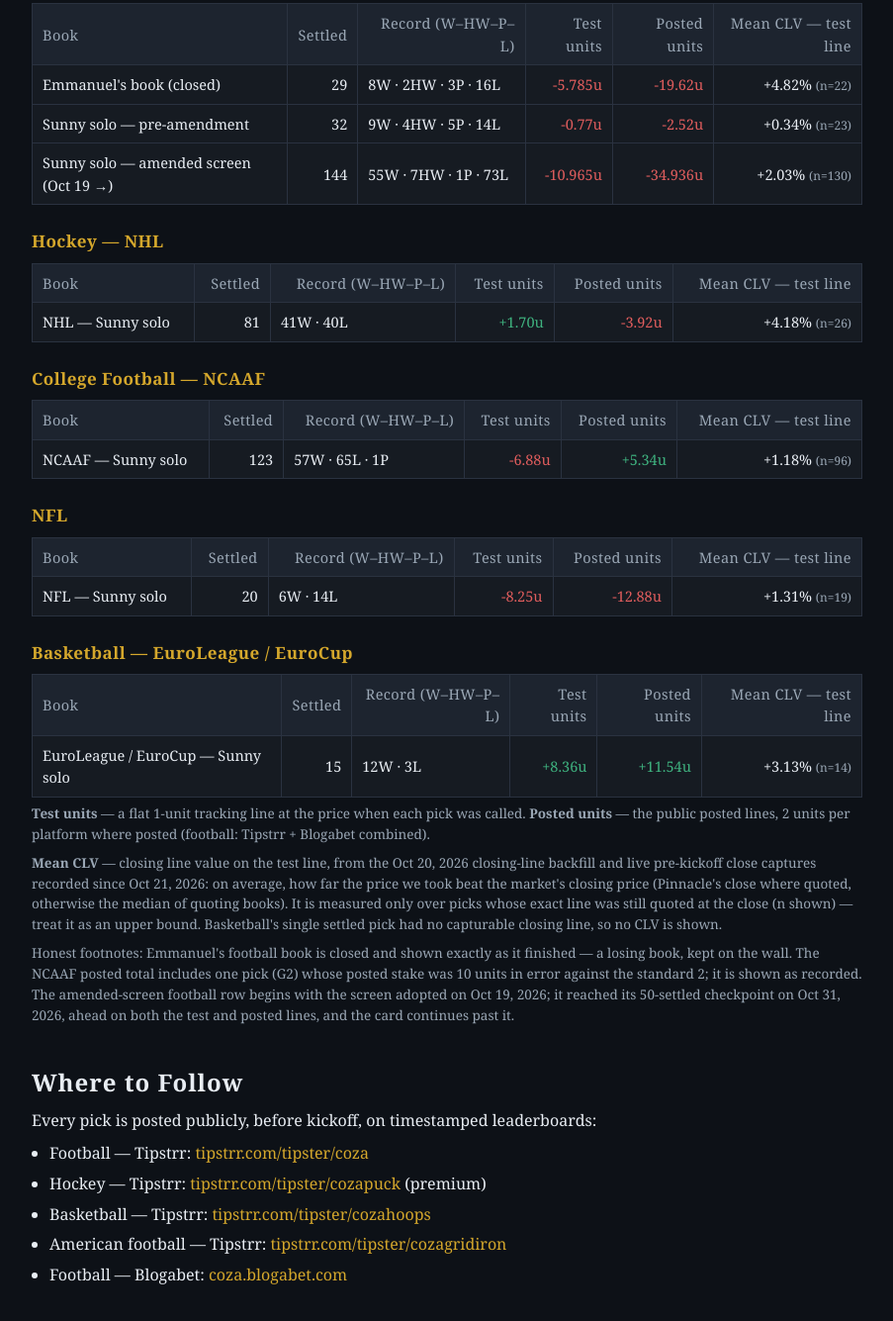
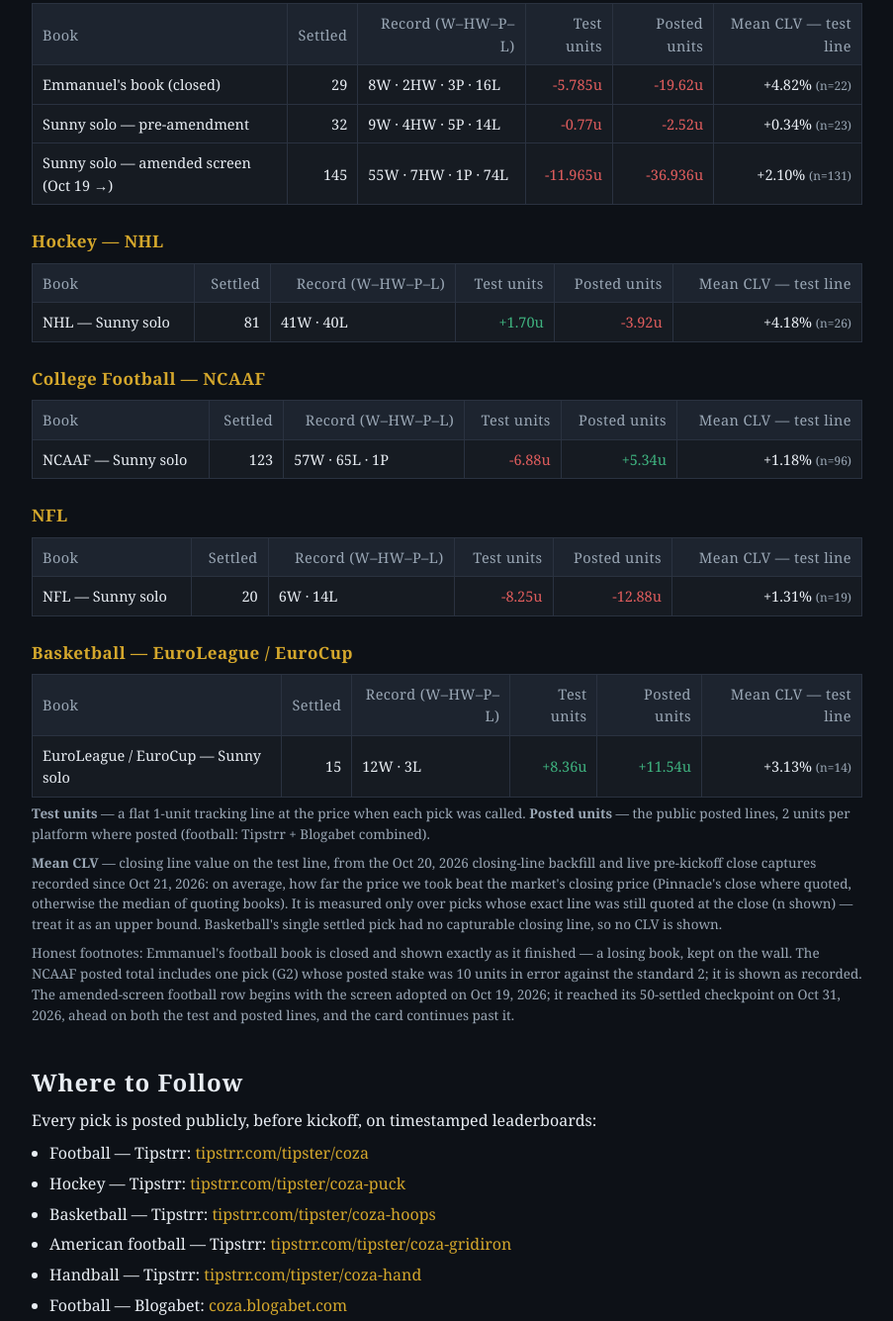
Before and after one commit to Magnumee/coza-proof-room, a plain HTML site: page index.html in a window 1280 px wide. Shown: the part 668-2003 px from the top of the page at 99% size, without its empty margins (188-1091 px from the left). Drawn offline with Linux system fonts and the light colour scheme.

Commit message:
Fix follow links to the consolidated Coza services (Puck/Hoops/Gridiron/Hand)

```diff
--- a/index.html
+++ b/index.html
@@ -68,7 +68,7 @@
 <tbody>
 <tr><td class="lbl">Emmanuel's book (closed)</td><td>29</td><td class="rec">8W · 2HW · 3P · 16L</td><td class="neg">-5.785u</td><td class="neg">-19.62u</td><td>+4.82% <span class="n">(n=22)</span></td></tr>
 <tr><td class="lbl">Sunny solo — pre-amendment</td><td>32</td><td class="rec">9W · 4HW · 5P · 14L</td><td class="neg">-0.77u</td><td class="neg">-2.52u</td><td>+0.34% <span class="n">(n=23)</span></td></tr>
-<tr><td class="lbl">Sunny solo — amended screen (Oct 19 →)</td><td>144</td><td class="rec">55W · 7HW · 1P · 73L</td><td class="neg">-10.965u</td><td class="neg">-34.936u</td><td>+2.03% <span class="n">(n=130)</span></td></tr>
+<tr><td class="lbl">Sunny solo — amended screen (Oct 19 →)</td><td>145</td><td class="rec">55W · 7HW · 1P · 74L</td><td class="neg">-11.965u</td><td class="neg">-36.936u</td><td>+2.10% <span class="n">(n=131)</span></td></tr>
 </tbody></table>
 
   <h3>Hockey — NHL</h3>
@@ -117,9 +117,10 @@
   <p>Every pick is posted publicly, before kickoff, on timestamped leaderboards:</p>
   <ul>
     <li>Football — Tipstrr: <a href="https://tipstrr.com/tipster/coza">tipstrr.com/tipster/coza</a></li>
-    <li>Hockey — Tipstrr: <a href="https://tipstrr.com/tipster/cozapuck">tipstrr.com/tipster/cozapuck</a> (premium)</li>
-    <li>Basketball — Tipstrr: <a href="https://tipstrr.com/tipster/cozahoops">tipstrr.com/tipster/cozahoops</a></li>
-    <li>American football — Tipstrr: <a href="https://tipstrr.com/tipster/cozagridiron">tipstrr.com/tipster/cozagridiron</a></li>
+    <li>Hockey — Tipstrr: <a href="https://tipstrr.com/tipster/coza-puck">tipstrr.com/tipster/coza-puck</a></li>
+    <li>Basketball — Tipstrr: <a href="https://tipstrr.com/tipster/coza-hoops">tipstrr.com/tipster/coza-hoops</a></li>
+    <li>American football — Tipstrr: <a href="https://tipstrr.com/tipster/coza-gridiron">tipstrr.com/tipster/coza-gridiron</a></li>
+    <li>Handball — Tipstrr: <a href="https://tipstrr.com/tipster/coza-hand">tipstrr.com/tipster/coza-hand</a></li>
     <li>Football — Blogabet: <a href="https://coza.blogabet.com">coza.blogabet.com</a></li>
   </ul>
 </section>
```
